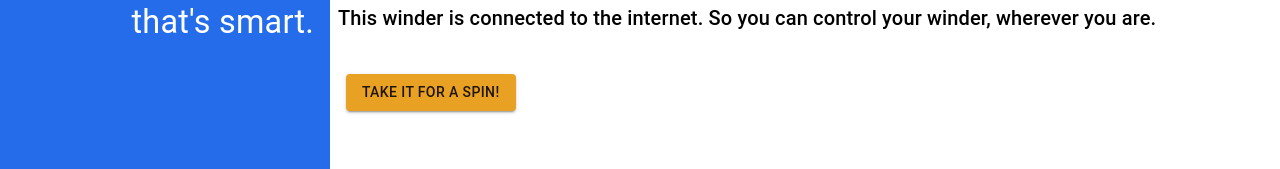
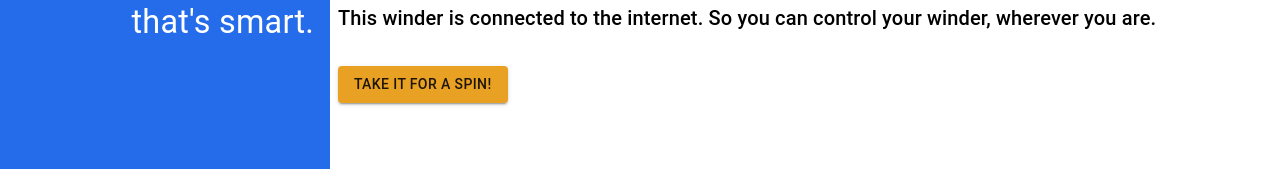
Before and after one commit to thehiderofkeys/Smart-Watch-Winder, a React (Create React App) app in the folder frontend/: page / in a window 1280 px wide. Shown: the part 478-647 px from the top of the page. Built offline with nearby package versions, Linux system fonts and the light colour scheme.

Commit message:
Modify styling of login button

```diff
--- a/frontend/src/component/login-button.js
+++ b/frontend/src/component/login-button.js
@@ -8,33 +8,22 @@ import { loginThunk } from '../redux/actions';
 class LoginButton extends React.Component {
 
     render() {
-        const {buttonText, login, classes, dispatchLoginRequest} = this.props;
+        const {buttonText, login, classes, dispatchLoginRequest, style} = this.props;
         return (
-            <div className={classes.root}>
-                <div className={classes.wrapper}>
             <Button
                 variant="contained"
                 color="secondary"
                 disabled={login.loadingLogin}
                 onClick={dispatchLoginRequest}
+                style={style}
             >
                 {buttonText}
+                {login.loadingLogin && <CircularProgress size={24} className={classes.buttonProgress}/>}
             </Button>
-                    {login.loadingLogin && <CircularProgress size={24} className={classes.buttonProgress}/>}
-                </div>
-            </div>
         )
     }
 }
 const styles = theme => ({
-    root: {
-        display: 'flex',
-        alignItems: 'center',
-    },
-    wrapper: {
-        margin: theme.spacing(1),
-        position: 'relative',
-    },
     buttonProgress: {
         position: 'absolute',
         top: '50%',
```
Lines whose indentation alone changed are shown as unchanged.
